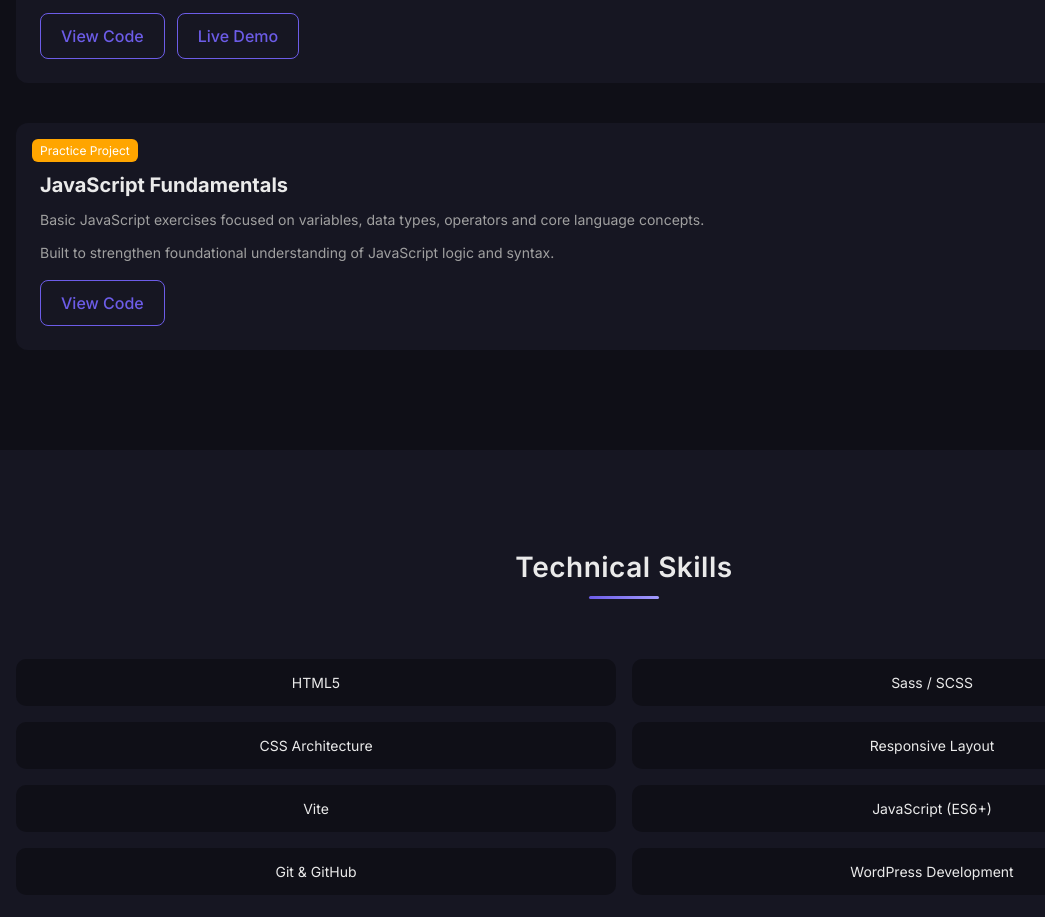
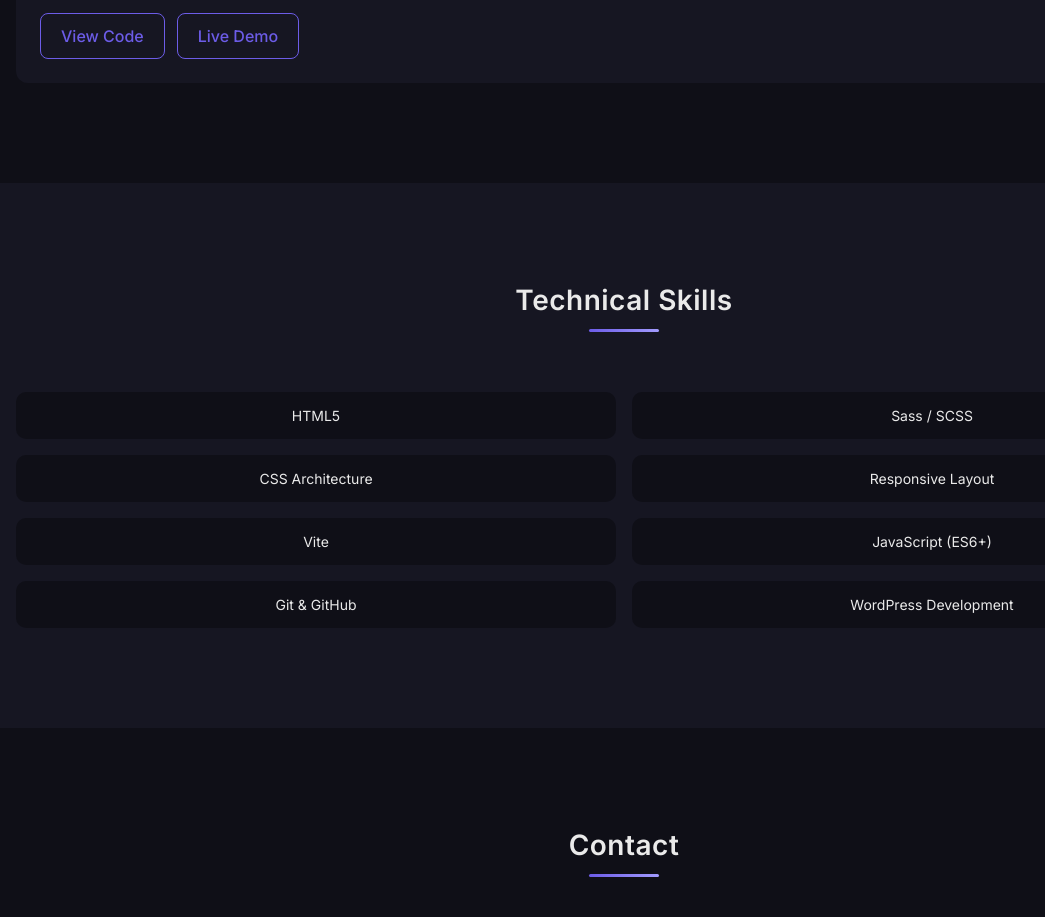
Before and after one commit to mariafernandamamone/Fernanda-Mamone-Portfolio, a website built with Vite: page index.html in a window 1280 px wide. Shown: the part 4167-5084 px from the top of the page, without its empty margins (16-1061 px from the left). Built offline with nearby package versions, Linux system fonts and the light colour scheme.

Commit message:
refactor: update featured projects layout

```diff
--- a/index.html
+++ b/index.html
@@ -193,26 +193,8 @@
                         </div>
                     </article>
 
-                    <!-- JS -->
-                    <article class="project-card">
+                </div>
 
-                        <span class="project-card__badge project-card__badge--practice">Practice Project</span>
-
-                        <h3 class="project-card__title">JavaScript Fundamentals</h3>
-
-                        <p class="project-card__text">
-                        Basic JavaScript exercises focused on variables, data types, operators and core language concepts.
-                        </p>
-
-                        <p class="project-card__text">
-                        Built to strengthen foundational understanding of JavaScript logic and syntax.
-                        </p>
-
-                        <div class="project-card__links">
-                        <a class="project-card__link" href="https://github.com/mariafernandamamone/Expense_Tracker_App" target="_blank">View Code</a>
-                        </div>
-                    </article>
-                </div>
             </section>
 
             <!-- SKILLS -->
--- a/src/sass/components/_projects.scss
+++ b/src/sass/components/_projects.scss
@@ -54,10 +54,6 @@
       box-shadow: 0 10px 30px rgba(0, 0, 0, 0.3);
     }
 
-    &:last-child {
-      grid-column: 1 / -1;
-    }
-
     &__badge {
       position: absolute;
       top: 16px;
```
